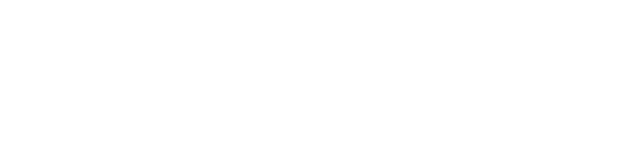
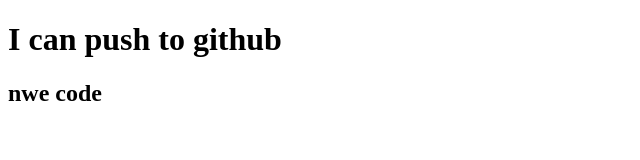
Before and after one commit to payelroy1/my-first-repo, a plain HTML site: page index.html in a window 1280 px wide. Shown: the whole page, without its empty margins (0-640 px from the left). Drawn offline with Linux system fonts and the light colour scheme.

Commit message:
added header

```diff
--- a/index.html
+++ b/index.html
@@ -7,6 +7,9 @@
     <title>My First Github Repo</title>
 </head>
 <body>
+    <h1>I can push to github</h1>
+    <h2>nwe code</h2>
+
 
 </body>
 </html>
```
